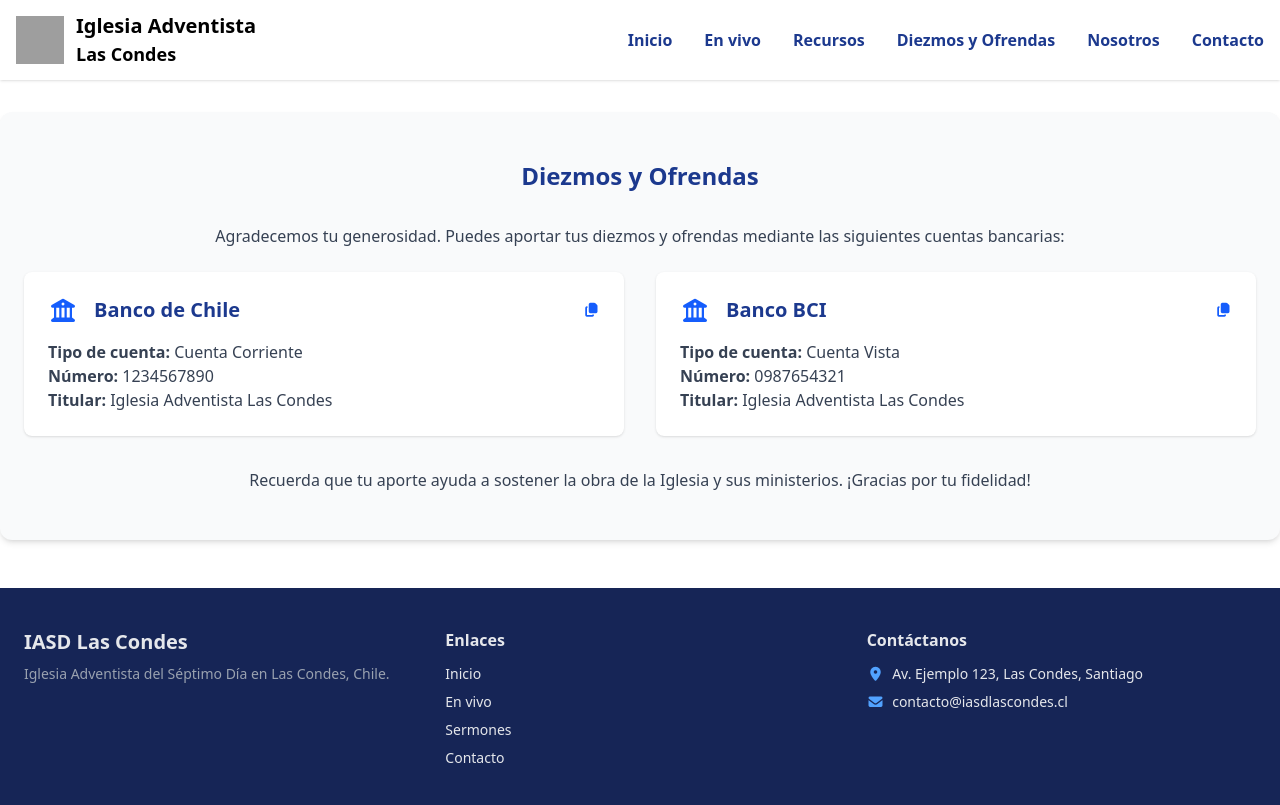
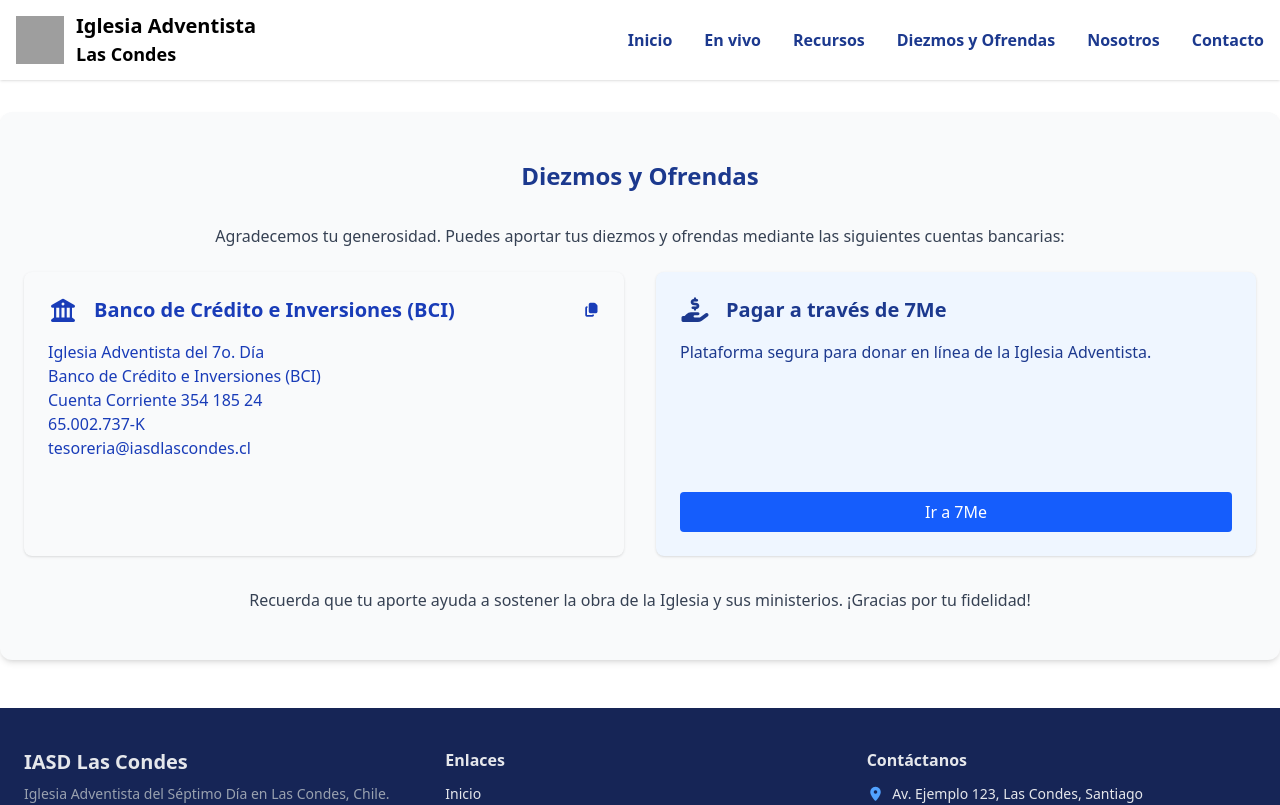
Before and after one commit to Dan5166/iasd-webpage, a React (Vite) app: page /diezmos-y-ofrendas in a window 1280 px wide. Shown: the top 805 px of the page. Built offline with nearby package versions, Linux system fonts and the light colour scheme; grey boxes are pictures that could not be loaded.

Commit message:
UPDATE DiezmosYOfrendas component

```diff
--- a/src/pages/DiezmosYOfrendas.tsx
+++ b/src/pages/DiezmosYOfrendas.tsx
@@ -1,28 +1,42 @@
 import { useState } from "react";
 
 interface Cuenta {
-  banco: string;
-  tipo: string;
-  numero: string;
   titular: string;
-  icon: string;
+  banco?: string;
+  tipo?: string;
+  numero?: string;
+  correo?: string;
+  rut?: string;
+  icon?: string;
+  tipoBoton?: "cuentaBancaria" | "enlacePago";
+  link?: string;
+  desc?: string;
+  background?: string;
+  textColor?: string;
 }
 
 export default function DiezmosOfrendas() {
-  const cuentas = [
+  const cuentas: Cuenta[] = [
     {
-      banco: "Banco de Chile",
+      banco: "Banco de Crédito e Inversiones (BCI)",
       tipo: "Cuenta Corriente",
-      numero: "1234567890",
-      titular: "Iglesia Adventista Las Condes",
+      numero: "354 185 24",
+      titular: "Iglesia Adventista del 7o. Día",
+      rut: "65.002.737-K",
+      correo: "tesoreria@iasdlascondes.cl",
       icon: "fa-solid fa-building-columns",
+      tipoBoton: "cuentaBancaria",
+      background: "bg-gray-50",
+      textColor: "text-blue-800",
     },
     {
-      banco: "Banco BCI",
-      tipo: "Cuenta Vista",
-      numero: "0987654321",
-      titular: "Iglesia Adventista Las Condes",
-      icon: "fa-solid fa-building-columns",
+      titular: "7Me",
+      link: "https://giving.7me.app/",
+      icon: "fa-solid fa-hand-holding-dollar",
+      tipoBoton: "enlacePago",
+      desc: "Plataforma segura para donar en línea de la Iglesia Adventista.",
+      background: "bg-blue-50",
+      textColor: "text-blue-900",
     },
   ];
 
@@ -54,37 +68,52 @@ Titular: ${cuenta.titular}`;
         {cuentas.map((cuenta, idx) => (
           <div
             key={idx}
-            className="bg-white p-6 rounded-lg shadow hover:shadow-lg transition relative"
+            className={`p-6 rounded-lg shadow hover:shadow-lg transition relative ${cuenta.background} ${cuenta.textColor}`}
           >
             <div className="flex items-center justify-between mb-4">
               <div className="flex items-center gap-4">
-                <i className={`${cuenta.icon} text-blue-600 text-2xl`}></i>
-                <h3 className="text-xl font-semibold text-blue-900">
-                  {cuenta.banco}
+                <i className={`${cuenta.icon} text-2xl`}></i>
+                <h3 className="text-xl font-semibold">
+                  {cuenta.banco || `Pagar a través de ${cuenta.titular}`}
                 </h3>
               </div>
 
+              {cuenta.tipoBoton === "cuentaBancaria" && (
                 <button
                   onClick={() => copiarCuenta(cuenta, idx)}
-                className="ml-2 text-sm text-blue-600 hover:text-blue-800"
+                  className="ml-2 text-sm hover:underline"
                   title="Copiar datos completos"
                 >
                   <i className="fa-solid fa-copy"></i>
                 </button>
+              )}
             </div>
 
-            <p className="text-gray-700">
-              <span className="font-semibold">Tipo de cuenta:</span>{" "}
-              {cuenta.tipo}
+            {cuenta.tipoBoton === "cuentaBancaria" ? (
+              <>
+                <p>{cuenta.titular}</p>
+                <p>{cuenta.banco}</p>
+                <p>
+                  {cuenta.tipo} {cuenta.numero}
                 </p>
-            <p className="text-gray-700">
-              <span className="font-semibold">Número:</span> {cuenta.numero}
-            </p>
-            <p className="text-gray-700">
-              <span className="font-semibold">Titular:</span> {cuenta.titular}
-            </p>
+                <p>{cuenta.rut}</p>
+                <p>{cuenta.correo}</p>
+              </>
+            ) : (
+              <div className="flex flex-col h-48">
+                <p>{cuenta.desc}</p>
 
-            {/* Mensaje de copiado */}
+                <a
+                  href={cuenta.link}
+                  target="_blank"
+                  rel="noopener noreferrer"
+                  className="mt-auto bg-blue-600 text-white px-4 py-2 rounded hover:bg-blue-700 transition text-center"
+                >
+                  Ir a 7Me
+                </a>
+              </div>
+            )}
+
             {copiado === idx && (
               <span className="absolute top-2 right-2 text-green-600 text-sm font-semibold">
                 ¡Copiado!
```
Lines whose indentation alone changed are shown as unchanged.
